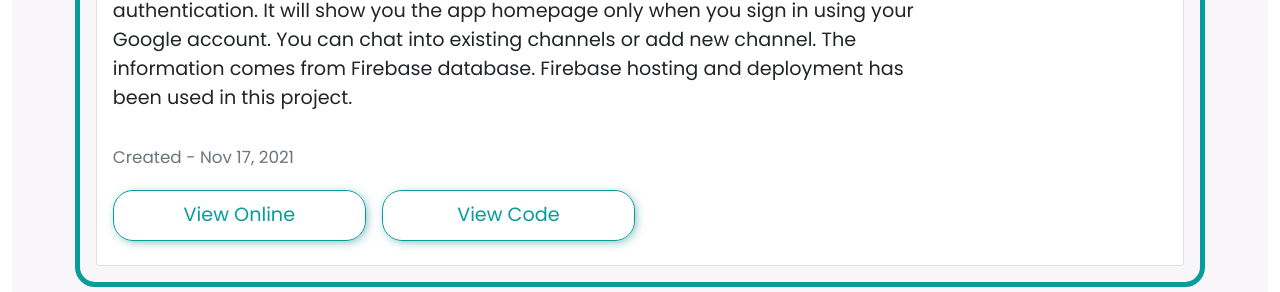
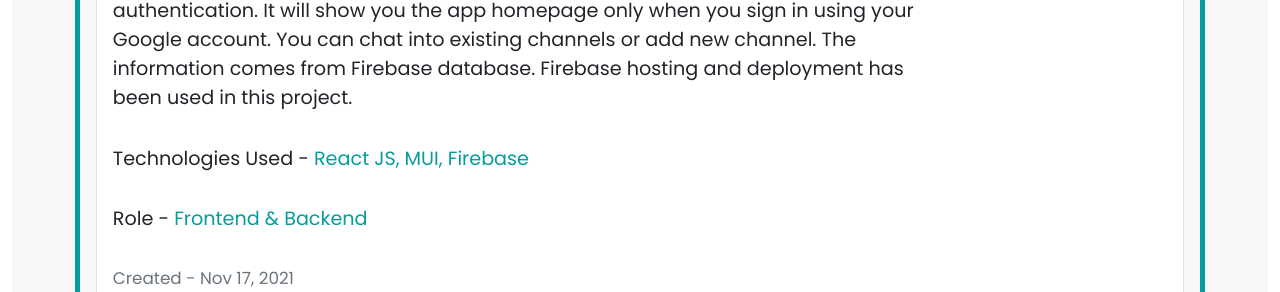
Before and after one commit to kanchan7c/kanchan7c, a React (Create React App) app: page / in a window 1280 px wide. Shown: the part 2640-2932 px from the top of the page. Built offline with nearby package versions, Linux system fonts and the light colour scheme.

Commit message:
added details to the projects

```diff
--- a/src/components/Cards.css
+++ b/src/components/Cards.css
@@ -9,6 +9,10 @@
 .cards a {
   width: 30%;
   margin-right: 1rem;
+}
+
+.card-text span {
+  color: var(--secondary-color);
 }
 
 @media screen and (max-width: 768px) {
--- a/src/components/Cards.jsx
+++ b/src/components/Cards.jsx
@@ -2,7 +2,17 @@ import React from "react";
 import "./Cards.css";
 import Fade from "react-reveal/Fade";
 
-const Cards = ({ src, alt, title, description, created, github, online }) => {
+const Cards = ({
+  src,
+  alt,
+  title,
+  description,
+  created,
+  github,
+  online,
+  tech,
+  role,
+}) => {
   return (
     <Fade left cascade>
       <div className="cards mb-5 p-3">
@@ -14,6 +24,12 @@ const Cards = ({ src, alt, title, description, created, github, online }) => {
             </h5>
             <p key={description} className="card-text">
               {description}
+            </p>
+            <p key={tech} className="card-text">
+              Technologies Used - <span>{tech}</span>
+            </p>
+            <p key={role} className="card-text">
+              Role - <span>{role}</span>
             </p>
             <p className="card-text">
               <small className="text-muted d-block">Created - {created}</small>
--- a/src/components/Projects.jsx
+++ b/src/components/Projects.jsx
@@ -17,6 +17,8 @@ const Projects = () => {
             created={item.created}
             github={item.github}
             online={item?.online}
+            role={item.role}
+            tech={item.tech}
           />
         ))}
     </div>
```
Also changed, not shown: 1 other file (tests, documents, lock files or other folders).
